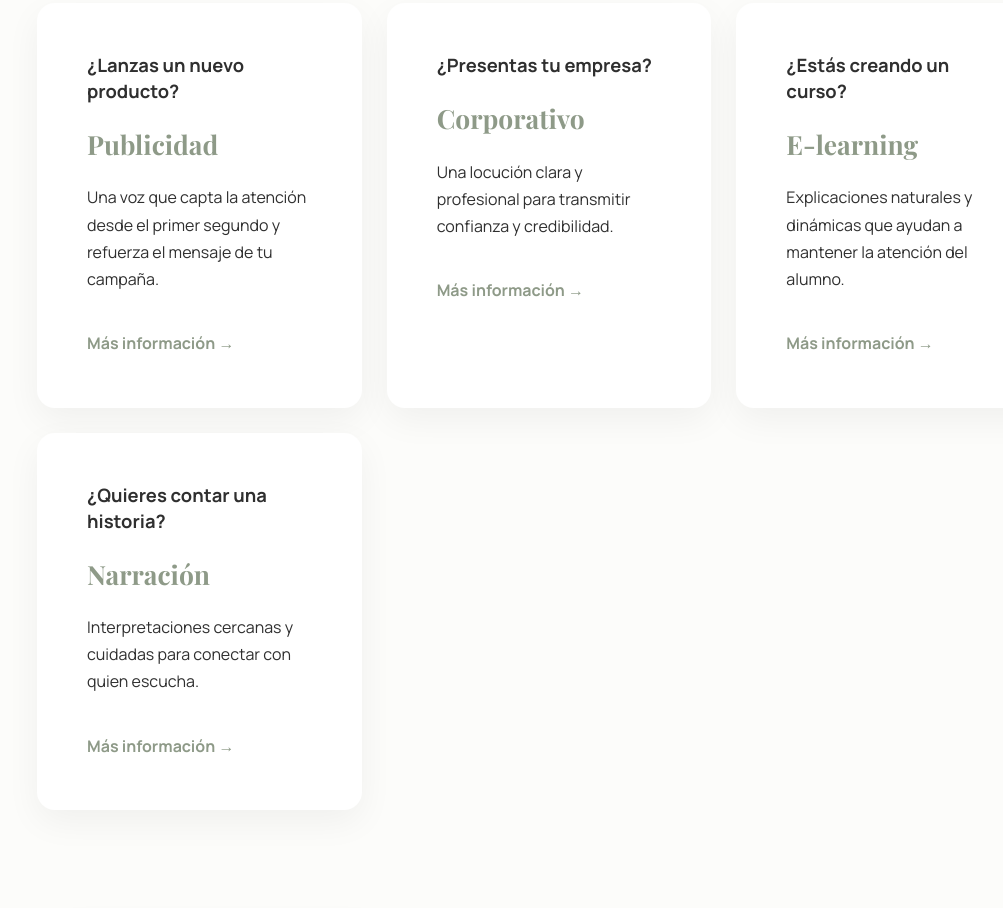
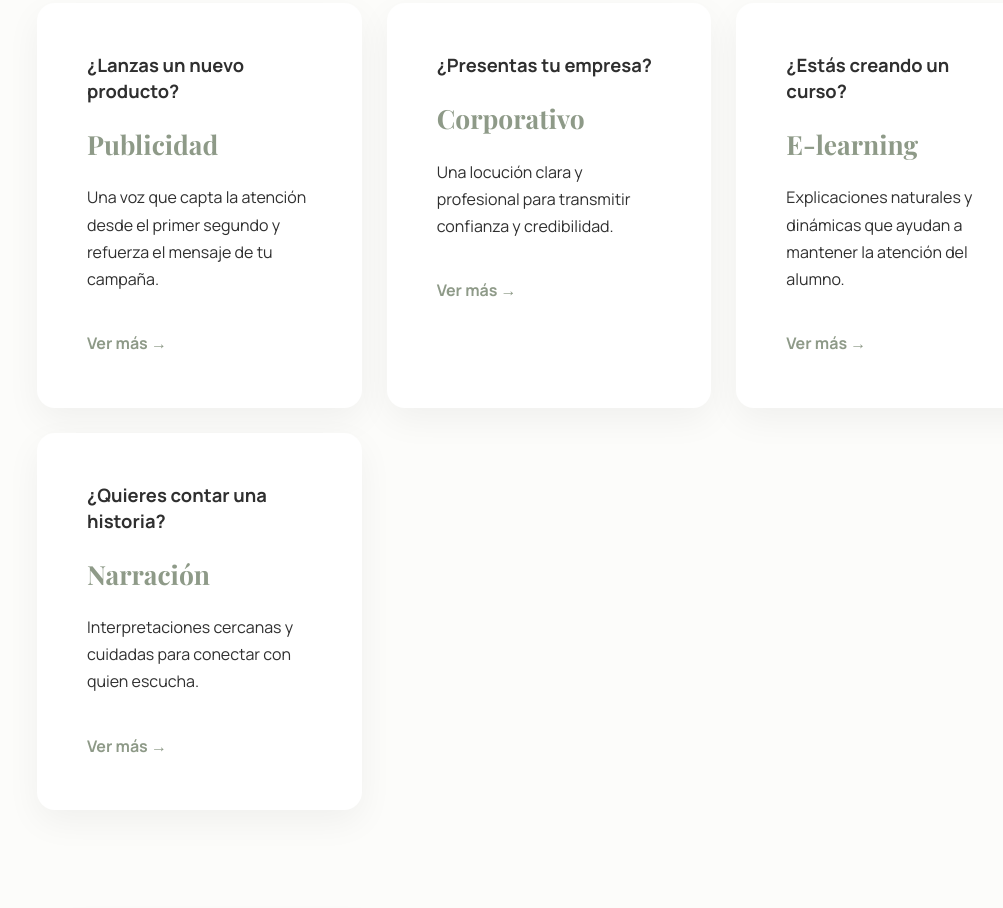
Before and after one commit to ninajadevoz/web, a plain HTML site: page index.html in a window 1280 px wide. Shown: the part 981-1889 px from the top of the page, without its empty margins (91-1094 px from the left). Drawn offline with nearby package versions, Linux system fonts and the light colour scheme.

Commit message:
index.html

```diff
--- a/index.html
+++ b/index.html
@@ -105,7 +105,7 @@
             </p>
 
             <a href="publicidad.html" class="card-link">
-                Más información →
+                Ver más →
             </a>
 
         </div>
@@ -123,7 +123,7 @@
             </p>
 
             <a href="corporativo.html" class="card-link">
-                Más información →
+                Ver más →
             </a>
 
         </div>
@@ -141,7 +141,7 @@
             </p>
 
             <a href="elearning.html" class="card-link">
-                Más información →
+                Ver más →
             </a>
 
         </div>
@@ -159,7 +159,7 @@
             </p>
 
             <a href="narracion.html" class="card-link">
-                Más información →
+                Ver más →
             </a>
 
         </div>
```
